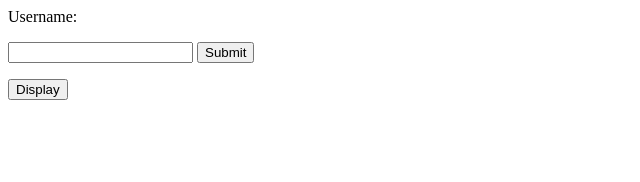
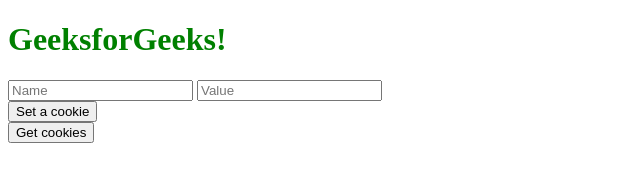
Before and after one commit to tiffin-7129/cookie-lock, a plain HTML site: page index.html in a window 1280 px wide. Shown: the whole page, without its empty margins (0-640 px from the left). Drawn offline with Linux system fonts and the light colour scheme.

Commit message:
Update index.html

```diff
--- a/index.html
+++ b/index.html
@@ -1,33 +1,47 @@
+<!DOCTYPE html>
 <html>
-  <body>
+
+<head>
+    <title>Cookie</title>
+    <style>
+        h1 {
+            color: green
+        }
+    </style>
+</head>
+
+<body>
+    <h1>GeeksforGeeks!</h1>
+
+    <!-- Name for Cookie -->
+    <input type="text" id="key" placeholder="Name">
+
+    <!-- Value for the cookie -->
+    <input type="text" id="val" placeholder="Value">
+    <br>
+
+    <!-- button to set cookie -->
+    <button onclick="setCookie()">Set a cookie</button>
+    <br>
+
+    <!-- Button to get cookie -->
+    <button onclick="getCookie()">Get cookies</button>
+
+    <!-- Empty Paragraph element to display Cookies -->
+    <p id="cookies"></p>
     <script>
-      function click() {
-        let userresult = document.getElementById("user-input").value;
-        var username = userresult;
-        document.cookie = "username=" + username + "; expires=Thu, 01 Jan 2030 00:00:00 UTC; path=/;";
-      }
-      function senduser() {
-        let filldiv = document.getElementById("to-be-filled");
-        filldiv.innerHTML = "<button onclick='click()'>Yum, Cookie</button>"
-      }
-      function show() {
-        let showdiv = document.getElementById("display");
-        if (document.cookie) {
-          showdiv.innerHTML = document.cookie;
+        // Set cookies
+        function setCookie() {
+            document.cookie =
+                document.getElementById('key').value + "="
+                + document.getElementById('val').value;
         }
-        else {
-          showdiv.innerHTML = "None saved"
+        // Get cookies
+        function getCookie() {
+            document.getElementById("cookies").innerHTML =
+                document.cookie;
         }
-      }
     </script>
-    <p>Username:</p>
-    <input type="text" id="user-input">
-    <button onclick="senduser()">Submit</button>
-    <p></p>
-    <div id="to-be-filled"></div>
-    <p></p>
-    <button onclick="show()">Display</button>
-    <p></p>
-    <p id="display"></p>
-  </body>
+</body>
+
 </html>
```
